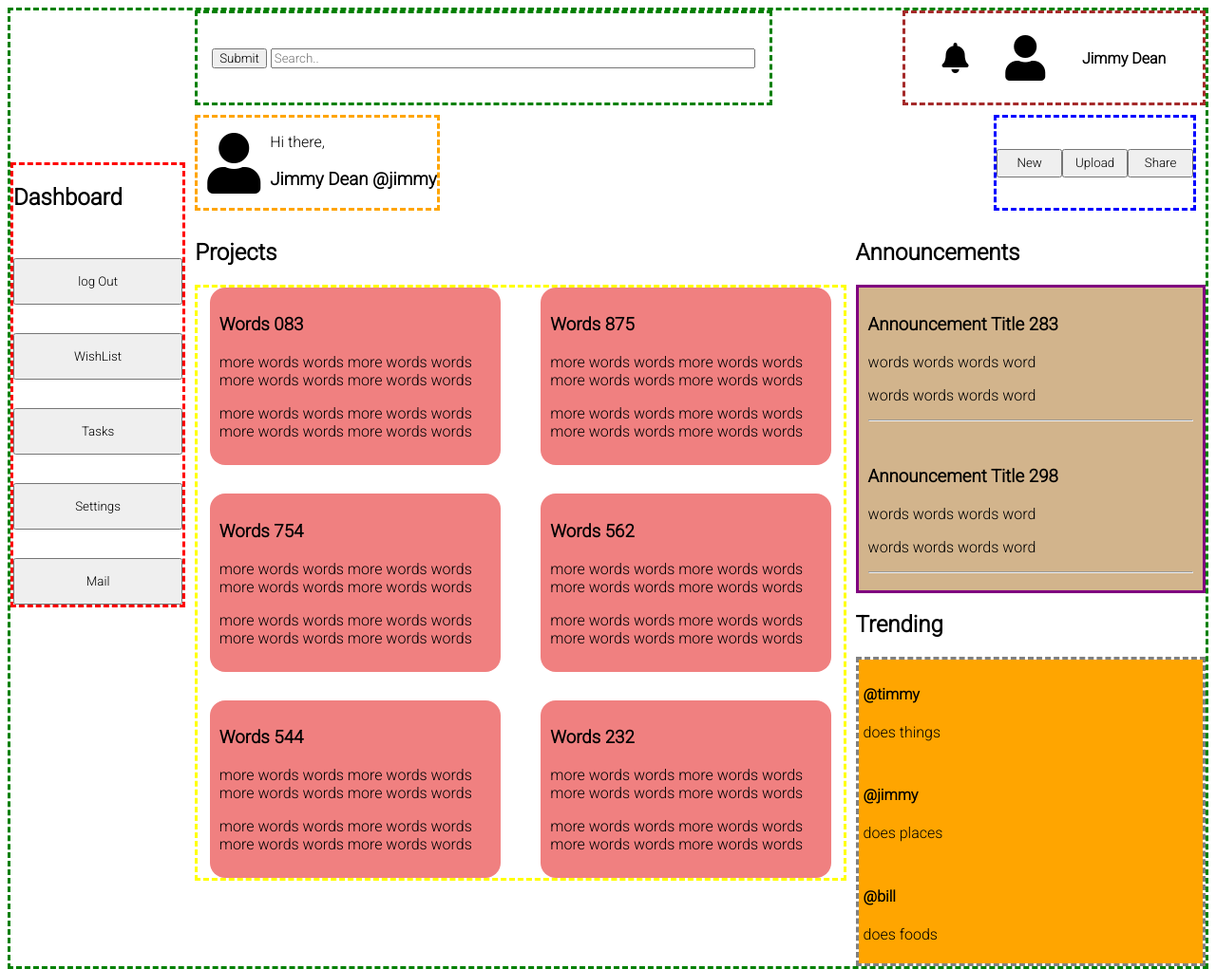
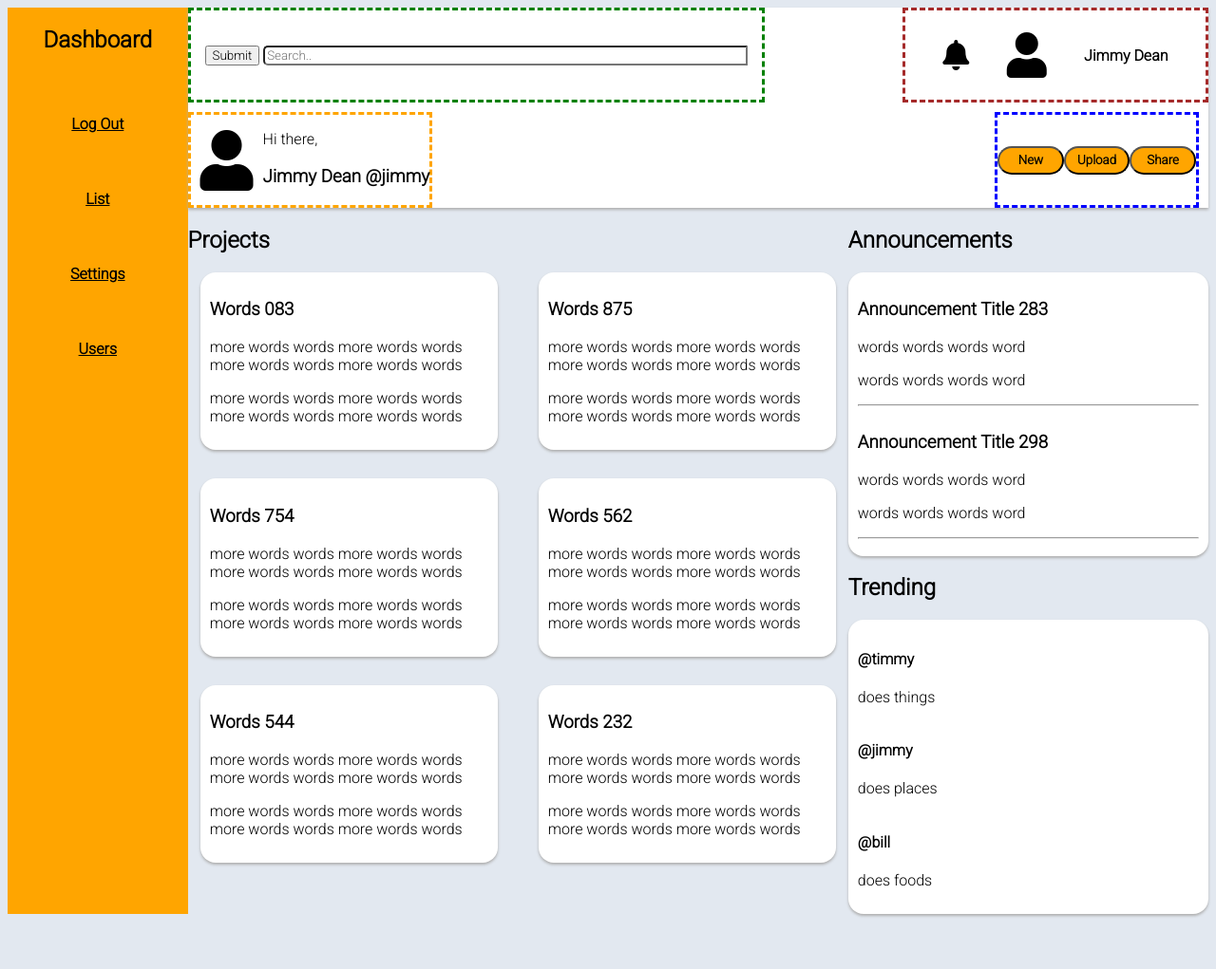
Before and after one commit to threebarber/admindash, a plain HTML site: page index.html in a window 1280 px wide. Shown: the whole page at 95% size. After the commit the page ends 971 px from the top, so only its background shows below. Drawn offline with Linux system fonts and the light colour scheme.

Commit message:
styling fixes rounding corners, position, nav updated to links vs buttons, background colors updated

```diff
--- a/index.html
+++ b/index.html
@@ -21,15 +21,13 @@
 
                 <h2>Dashboard</h2>
 
-                <button>log Out</button>
+                <a href="">Log Out</a>
 
-                <button>WishList</button>
+                <a href="">List</a>
 
-                <button>Tasks</button>
+                <a href="">Settings</a>
 
-                <button>Settings</button>
-
-                <button>Mail</button>
+                <a href="">Users</a>
 
             </div>
         </div>
--- a/styles.css
+++ b/styles.css
@@ -1,14 +1,20 @@
-*{
+* {
 
     font-family: 'Roboto', sans-serif;
     color: black;
     box-sizing: border-box;
 }
 
-.container {  display: grid;
+html {
+    background-color: rgba(226, 232, 240, 255);
+
+}
+
+.container {
+    display: grid;
     grid-template-columns: 0.6fr 1.4fr 0.8fr 1.2fr;
     grid-template-rows: 0.5fr 1.5fr 1fr;
-    gap: 10px 10px;
+    gap: 0px 0px;
     grid-auto-flow: row;
     grid-template-areas:
         "sidebar header header header"
@@ -16,24 +22,30 @@
         "sidebar projects projects trend";
     max-width: 80%vw;
     max-height: 80%vh;
-      margin:auto;
-      border:green dashed;
+    margin: auto;
 }
 
-  .sidebar { grid-area: sidebar; }
+.sidebar {
+
+    grid-area: sidebar;
+
+   background-color: orange;
+}
 
 .sidebarDiv {
-    display:flex;
+    display: flex;
     flex-direction: column;
     justify-content: space-evenly;
-    border:dashed red;
-    gap:30px;
-    margin-top:20vh;
+    gap: 30px;
+    align-items: center;
+    text-align: center;
+    /*margin-top:20vh;*/
 }
 
-  .sidebarDiv button{
+.sidebarDiv a {
     flex-grow: 1;
-    padding:15px;
+    padding: 15px;
+    font-weight: 900;
 }
 
 .header {
@@ -45,6 +57,9 @@
         "headertop"
         "headerbottom";
     grid-area: header;
+    box-shadow: 0px 2px 3px rgb(175 175 175);
+    position: relative;
+    background-color: white;
 }
 
 
@@ -52,7 +67,7 @@
 
 
     grid-area: headertop;
-    display:flex;
+    display: flex;
     justify-content: space-between;
 }
 
@@ -62,54 +77,64 @@
 .headerbottom {
 
     grid-area: headerbottom;
-    display:flex;
+    display: flex;
     justify-content: space-between;
 }
 
 
 
-  .projects { grid-area: projects; }
+.projects {
+    grid-area: projects;
+    background-color: rgba(226, 232, 240, 255);
+}
 
-  .projectsDiv{
-    display:flex;
+.projectsDiv {
+    display: flex;
     flex-wrap: wrap;
-    border:dashed yellow;
-    gap:30px;
+    gap: 30px;
     justify-content: space-evenly;
 }
 
-  .projectItem{
-    width:45%;
-    height:45%;
-    background-color: lightcoral;
-    padding:10px;
+.projectItem {
+    width: 45%;
+    height: 45%;
+    background-color: white;
+    padding: 10px;
     border-radius: 1rem;
+    box-shadow: 0px 2px 3px rgb(175 175 175);
 }
 
-  .trend { grid-area: trend; }
+.trend {
+    grid-area: trend;
+    background-color: rgba(226, 232, 240, 255);
+}
 
 
 .announceDiv {
     display: flex;
-    border:solid purple;
     flex-direction: column;
+    box-shadow: 0px 2px 3px rgb(175 175 175);
+    border-radius: 1rem;
+    padding:10px;
+    background-color: white;
 }
 
 .announceItem {
-    background:tan;
-    padding:10px;
+    background-color: white;
 }
 
 
 .trendDiv {
     display: flex;
-    border:dashed gray;
     flex-direction: column;
+    box-shadow: 0px 2px 3px rgb(175 175 175);
+    border-radius: 1rem;
+    padding:10px;
+    background-color: white;
 }
 
-.trendItem{
-    background:orange;
-    padding:5px;
+.trendItem {
+    background: white;
 }
 
 
@@ -120,52 +145,68 @@
 }
 
 .searchDiv {
-    display:flex;
-    padding:15px;
-    border:green dashed;
+    display: flex;
+    padding: 15px;
+    border: green dashed;
     justify-content: space-evenly;
     align-items: center;
 }
 
+.searchDiv input {
 
-.hi { grid-area: hi; }
+    border-top-left-radius: 5px !important;
+    border-bottom-left-radius: 5px !important;
 
-.hiDiv{
-    display:inline-flex;
+}
+
+.hi {
+    grid-area: hi;
+}
+
+.hiDiv {
+    display: inline-flex;
     justify-content: flex-start;
-    border:dashed orange;
+    border: dashed orange;
     align-items: center;
 }
 
-.hiDiv i{
-    padding-left:10px;
+.hiDiv i {
+    padding-left: 10px;
     padding-right: 10px;
 }
 
 
-.profile { grid-area: profile; }
+.profile {
+    grid-area: profile;
+}
 
 .profileDiv {
-    display:flex;
+    display: flex;
     justify-content: space-evenly;
-    border:dashed brown;
+    border: dashed brown;
     align-items: center;
-    width:30%
+    width: 30%
 }
 
-.headbuttons { grid-area: headbuttons; }
+.headbuttons {
+    grid-area: headbuttons;
+}
 
 .headbuttonDiv {
-    display:flex;
+    display: flex;
     justify-content: space-between;
     align-items: center;
-    border:dashed blue;
+    border: dashed blue;
     margin-right: 10px;
-    width:20%
+    width: 20%
 }
 
 
-.headbuttonDiv button{
-    width:75px;
-    height:30px;
+.headbuttonDiv button {
+    width: 75px;
+    height: 30px;
+    border-radius: 1rem;
+    background-color: orange;
+    font-weight: 900;
+    padding:5px;
 }
```
Lines whose indentation alone changed are shown as unchanged.
